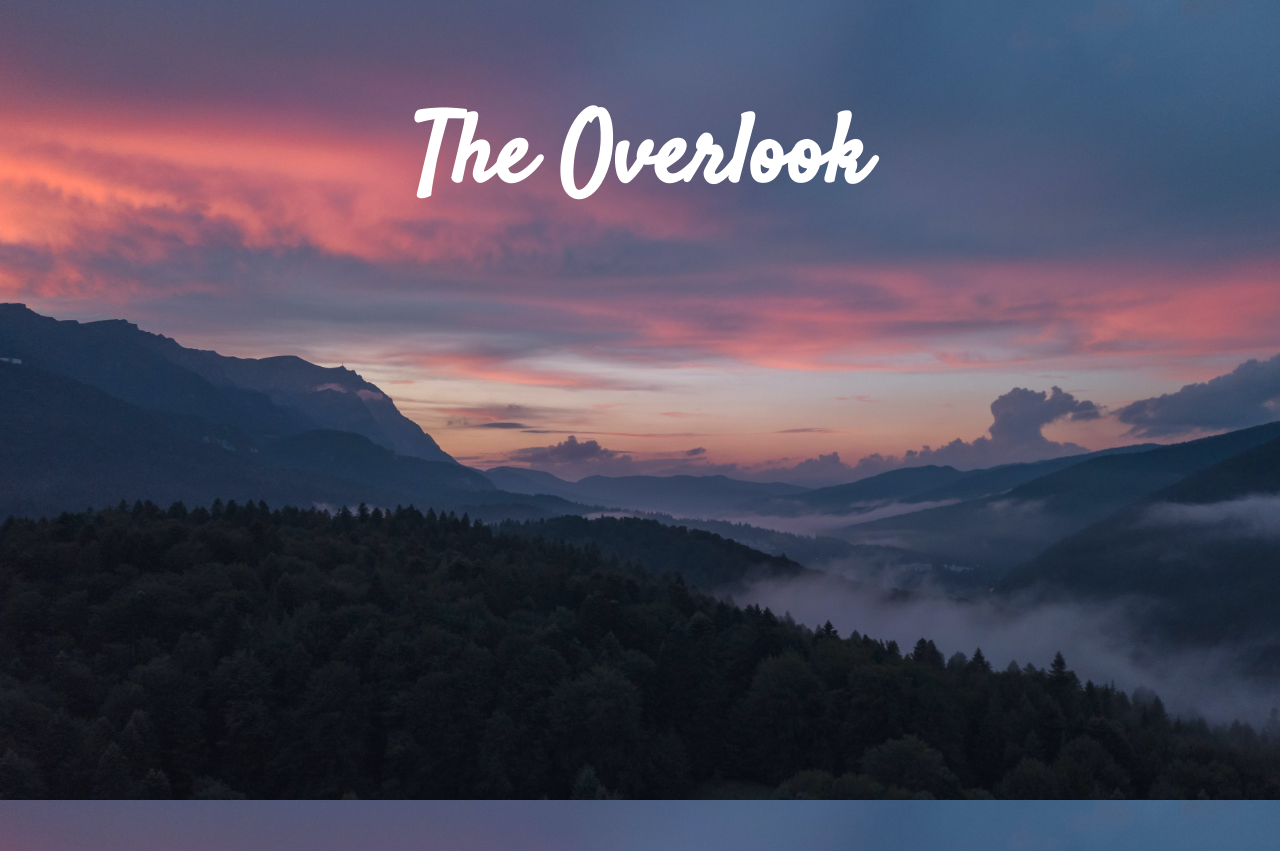
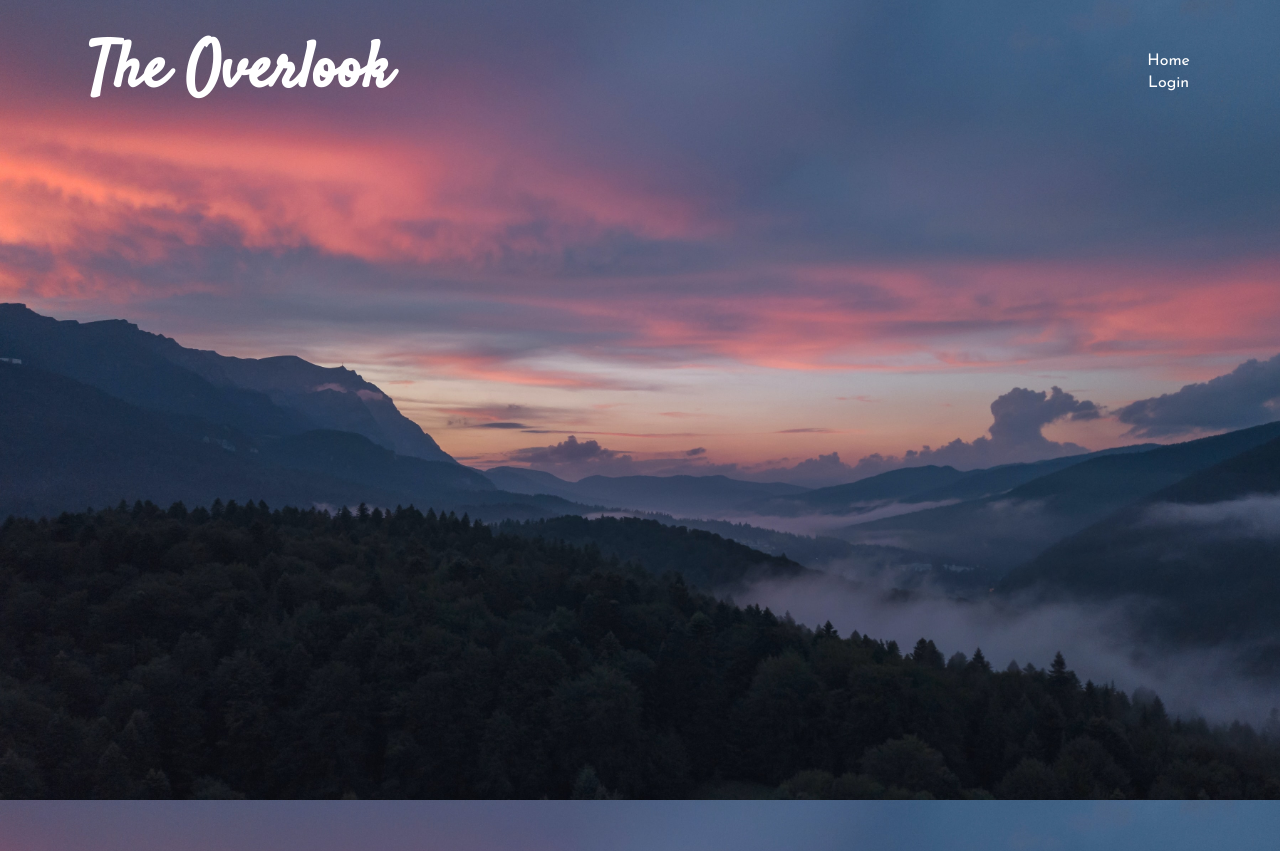
Before and after one commit to leighlars/overlook, a React (Create React App) app: page / in a window 1280 px wide. Built offline with nearby package versions, Linux system fonts and the light colour scheme.

Commit message:
Add nav buttons to header

```diff
--- a/src/Header/Header.js
+++ b/src/Header/Header.js
@@ -7,6 +7,14 @@ const Header = ({isLoggedIn, user,}) => {
   return (
    <header>
     <h1 className="header-logo">The Overlook</h1>
+    <div className="nav-btns">
+     <NavLink to="/" className="nav-btn home">
+      Home
+     </NavLink>
+     <NavLink to="/login" className="nav-btn login">
+      Login
+     </NavLink>
+    </div>
    </header>
   );
 }
--- a/src/Header/Header.scss
+++ b/src/Header/Header.scss
@@ -1,6 +1,33 @@
 @import '../styles/_variables.scss';
 
+
 header {
-  @include headerFont(3em);
+  display: flex;
+  flex-direction: row;
+  justify-content: space-between;
+  align-items: center;
+  margin: 0 auto;
+  width: 90%;
+}
+
+.header-logo {
+  @include headerFont(4em);
+  margin: 0px;
   text-align: center;
 }
+
+.nav-btns {
+  @include columnDisplay();
+}
+
+
+.nav-btn {
+  color: white;
+  background-color: transparent;
+  border-radius: 4px;
+  text-decoration: none;
+  margin: 3px;
+  &:hover {
+      background-color: grey;
+    }
+}
--- a/src/styles/_variables.scss
+++ b/src/styles/_variables.scss
@@ -6,4 +6,19 @@
   font-size: $font-size;
   text-align: center;
   color: white;
+
 }
+
+@mixin textFont($fontSize) {
+  font-family: 'Josefin', sans-serif;
+  font-size: $font-size;
+  text-align: center;
+  color: white;
+}
+
+@mixin columnDisplay() {
+  display: flex;
+  align-items: center;
+  flex-direction: column;
+  align-items: center;
+}
```
Also changed, not shown: 1 other file (tests, documents, lock files or other folders).
